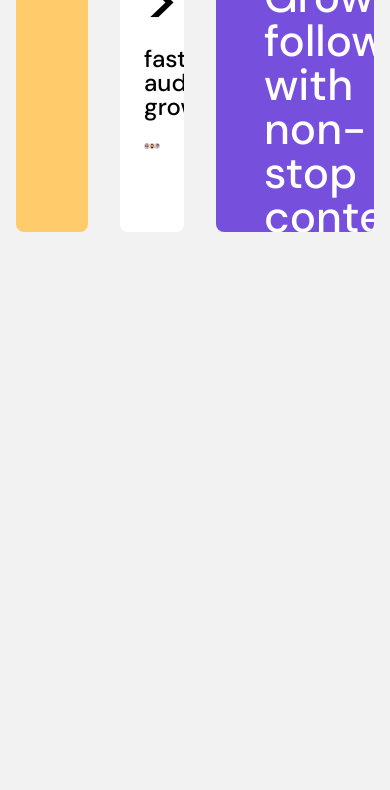
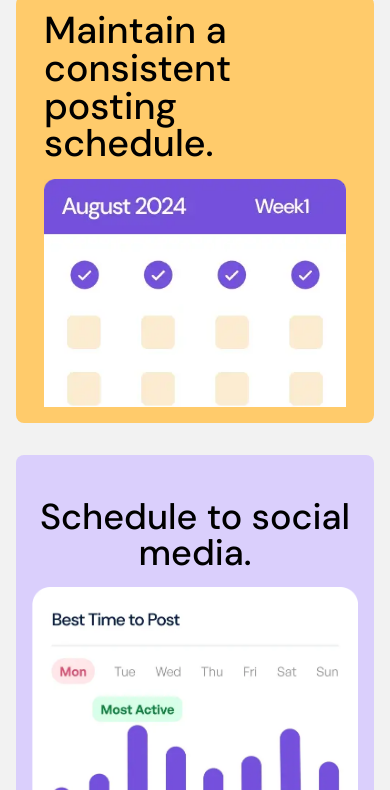
Before and after one commit to brandonariaz98/Bento-challenge, a plain HTML site: page index.html in a window 390 px wide. Shown: the part 822-1612 px from the top of the page. Before the commit the page ends 1070 px from the top, so only its background shows below. Drawn offline with Linux system fonts and the light colour scheme.

Commit message:
Bento completed

```diff
--- a/assets/css/index.css
+++ b/assets/css/index.css
@@ -209,3 +209,88 @@ body {
   align-items: center;
   gap: 1rem;
 }
+
+@media (max-width: 1024px) {
+  .bento-grid {
+    grid-auto-rows: initial;
+    grid-template-areas:
+      "box1 box1 box2 box2"
+      "box1 box1 box2 box2"
+      "box3 box3 box4 box4"
+      "box3 box3 box4 box4"
+      "box5 box5 box6 box6"
+      "box5 box5 box6 box6"
+      "box7 box7 box8 box8"
+      "box7 box7 box8 box8";
+  }
+
+  .bento-grid .item:nth-child(8) {
+    grid-template-columns: 1fr;
+  }
+}
+
+@media (max-width: 768px) {
+  .bento-grid .item {
+    text-align: center;
+  }
+
+  .bento-grid {
+    grid-template-areas:
+      "box2"
+      "box5"
+      "box6"
+      "box3"
+      "box8"
+      "box7"
+      "box1"
+      "box4";
+  }
+
+  .bento-grid .item:nth-child(4),
+  .bento-grid .item:nth-child(5),
+  .bento-grid .item:nth-child(6),
+  .bento-grid .item:nth-child(7) {
+    text-align: left;
+  }
+
+  .bento-grid .item:nth-child(1) {
+    padding: 2rem;
+    text-align: left;
+  }
+
+  .bento-grid .item:nth-child(1) .lg-text {
+    font-size: 2.5rem;
+  }
+
+  .bento-grid .item:nth-child(1) img {
+    width: 250px;
+  }
+
+  .bento-grid .item:nth-child(3) {
+    padding: 2.75rem 1rem 2.5rem 1rem;
+  }
+
+  .bento-grid .item:nth-child(3) .lg-text {
+    font-size: 2.25rem;
+  }
+
+  .bento-grid .item:nth-child(3) img {
+    margin: 1rem 0;
+    position: initial;
+    height: initial;
+  }
+
+  .bento-grid .item:nth-child(5) p {
+    margin-top: 10rem;
+  }
+
+  .bento-grid .item:nth-child(8) {
+    padding: 1.5rem 4rem;
+  }
+}
+
+@media (max-width: 540px) {
+  .bento-grid .item:nth-child(5) p {
+    margin-top: 6rem;
+  }
+}
```
